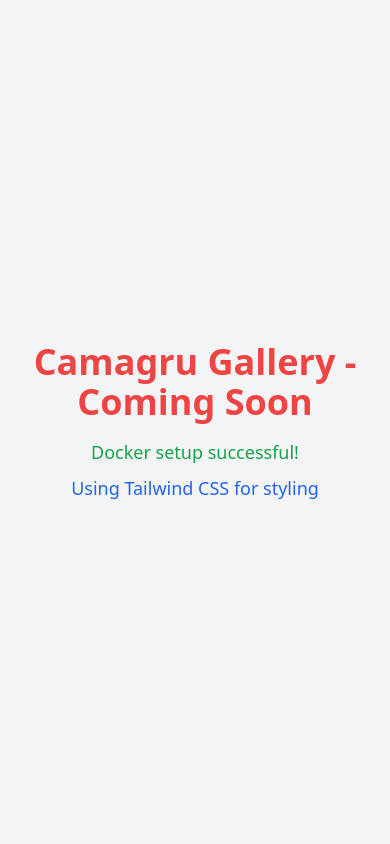
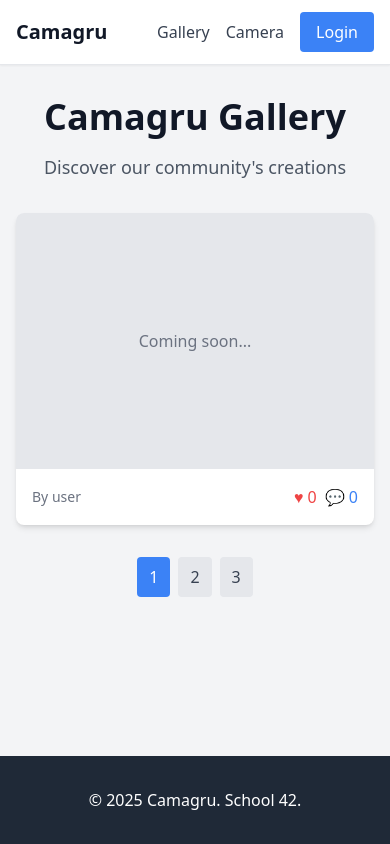
Before and after one commit to Wormav/Camagru, a PHP site: page / in a window 390 px wide. Run offline with PHP 8.4, Linux system fonts and the light colour scheme; some libraries are stand-ins or nearby versions.

Commit message:
Added the basic structure of the Camagru project with configuration files, models, controllers and views, as well as the implementation of the image capture functionality via the camera.

```diff
--- a/src/bootstrap.php
+++ b/src/bootstrap.php
@@ -3,6 +3,7 @@
 session_start();
 
 require_once __DIR__ . '/config/database.php';
+require_once __DIR__ . '/config/config.php';
 require_once __DIR__ . '/core/Router.php';
 require_once __DIR__ . '/core/Controller.php';
 require_once __DIR__ . '/core/Database.php';
--- /dev/null
+++ b/src/config/config.php
@@ -0,0 +1,21 @@
+<?php
+
+define('APP_NAME', 'Camagru');
+define('APP_URL', $_ENV['APP_URL'] ?? 'http://localhost:8080');
+define('APP_ENV', $_ENV['APP_ENV'] ?? 'development');
+
+define('UPLOAD_PATH', __DIR__ . '/../../uploads/');
+define('UPLOAD_MAX_SIZE', $_ENV['UPLOAD_MAX_SIZE'] ?? 5242880);
+define('ALLOWED_EXTENSIONS', explode(',', $_ENV['ALLOWED_EXTENSIONS'] ?? 'jpg,jpeg,png,gif'));
+define('MAX_IMAGE_WIDTH', $_ENV['MAX_IMAGE_WIDTH'] ?? 1920);
+define('MAX_IMAGE_HEIGHT', $_ENV['MAX_IMAGE_HEIGHT'] ?? 1080);
+
+define('MAIL_HOST', $_ENV['MAIL_HOST'] ?? 'localhost');
+define('MAIL_PORT', $_ENV['MAIL_PORT'] ?? 587);
+define('MAIL_USERNAME', $_ENV['MAIL_USERNAME'] ?? '');
+define('MAIL_PASSWORD', $_ENV['MAIL_PASSWORD'] ?? '');
+define('MAIL_FROM', $_ENV['MAIL_FROM'] ?? 'noreply@camagru.local');
+
+define('SESSION_LIFETIME', 3600);
+define('PASSWORD_MIN_LENGTH', 8);
+define('IMAGES_PER_PAGE', 5);
--- a/src/controllers/GalleryController.php
+++ b/src/controllers/GalleryController.php
@@ -3,21 +3,8 @@
 class GalleryController extends Controller {
 
     public function index() {
-        echo '<!DOCTYPE html>
-<html lang="fr">
-<head>
-    <meta charset="UTF-8">
-    <meta name="viewport" content="width=device-width, initial-scale=1.0">
-    <title>Camagru</title>
-    <script src="https://cdn.tailwindcss.com"></script>
-</head>
-<body class="bg-gray-100 min-h-screen flex items-center justify-center">
-    <div class="text-center">
-        <h1 class="text-red-500 text-4xl font-bold mb-4">Camagru Gallery - Coming Soon</h1>
-        <p class="text-green-600 text-lg mb-2">Docker setup successful!</p>
-        <p class="text-blue-600 text-lg">Using Tailwind CSS for styling</p>
-    </div>
-</body>
-</html>';
+        $this->view('gallery/index', [
+            'title' => 'Gallery - Camagru'
+        ]);
     }
 }
--- a/src/core/Controller.php
+++ b/src/core/Controller.php
@@ -9,7 +9,12 @@ class Controller {
 
     protected function view($template, $data = []) {
         extract($data);
+
+        ob_start();
         require_once __DIR__ . "/../views/{$template}.php";
+        $content = ob_get_clean();
+
+        require_once __DIR__ . "/../views/layouts/main.php";
     }
 
     protected function redirect($url) {
--- /dev/null
+++ b/src/views/gallery/index.php
@@ -0,0 +1,31 @@
+<div class="max-w-7xl mx-auto px-4 sm:px-6 lg:px-8 py-8">
+    <div class="text-center mb-8">
+        <h1 class="text-4xl font-bold text-gray-900 mb-4">Camagru Gallery</h1>
+        <p class="text-lg text-gray-600">Discover our community's creations</p>
+    </div>
+
+    <div class="grid grid-cols-1 md:grid-cols-2 lg:grid-cols-3 gap-6">
+        <div class="bg-white rounded-lg shadow-md overflow-hidden">
+            <div class="h-64 bg-gray-200 flex items-center justify-center">
+                <span class="text-gray-500">Coming soon...</span>
+            </div>
+            <div class="p-4">
+                <div class="flex items-center justify-between">
+                    <span class="text-sm text-gray-500">By user</span>
+                    <div class="flex space-x-2">
+                        <button class="text-red-500 hover:text-red-600">♥ 0</button>
+                        <button class="text-blue-500 hover:text-blue-600">💬 0</button>
+                    </div>
+                </div>
+            </div>
+        </div>
+    </div>
+
+    <div class="mt-8 flex justify-center">
+        <nav class="flex space-x-2">
+            <button class="px-3 py-2 bg-blue-500 text-white rounded">1</button>
+            <button class="px-3 py-2 bg-gray-200 text-gray-700 rounded hover:bg-gray-300">2</button>
+            <button class="px-3 py-2 bg-gray-200 text-gray-700 rounded hover:bg-gray-300">3</button>
+        </nav>
+    </div>
+</div>
--- /dev/null
+++ b/src/views/layouts/main.php
@@ -0,0 +1,35 @@
+<!DOCTYPE html>
+<html lang="en">
+<head>
+    <meta charset="UTF-8">
+    <meta name="viewport" content="width=device-width, initial-scale=1.0">
+    <title><?= $title ?? 'Camagru' ?></title>
+    <script src="https://cdn.tailwindcss.com"></script>
+</head>
+<body class="bg-gray-100 min-h-screen flex flex-col">
+    <header class="bg-white shadow-sm border-b">
+        <nav class="max-w-7xl mx-auto px-4 sm:px-6 lg:px-8">
+            <div class="flex justify-between h-16">
+                <div class="flex items-center">
+                    <a href="/" class="text-xl font-bold text-gray-900">Camagru</a>
+                </div>
+                <div class="flex items-center space-x-4">
+                    <a href="/gallery" class="text-gray-700 hover:text-gray-900">Gallery</a>
+                    <a href="/camera" class="text-gray-700 hover:text-gray-900">Camera</a>
+                    <a href="/login" class="bg-blue-500 hover:bg-blue-600 text-white px-4 py-2 rounded">Login</a>
+                </div>
+            </div>
+        </nav>
+    </header>
+
+    <main class="flex-1">
+        <?= $content ?>
+    </main>
+
+    <footer class="bg-gray-800 text-white py-8">
+        <div class="max-w-7xl mx-auto px-4 sm:px-6 lg:px-8 text-center">
+            <p>&copy; 2025 Camagru. School 42.</p>
+        </div>
+    </footer>
+</body>
+</html>
```
Also changed, not shown: src/models/Image.php (added, +58 -0 lines), src/models/User.php (added, +48 -0 lines), src/views/auth/login.php (added, +27 -0 lines), src/views/camera/index.php (added, +55 -0 lines), public/assets/js/camera.js (added).
